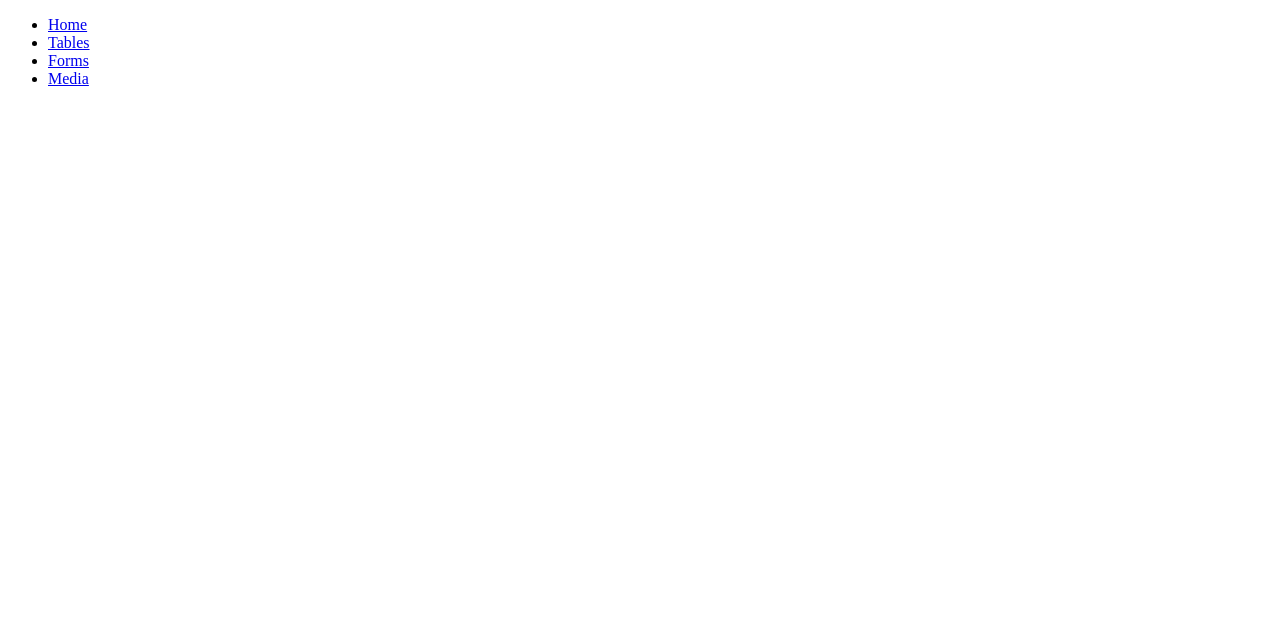
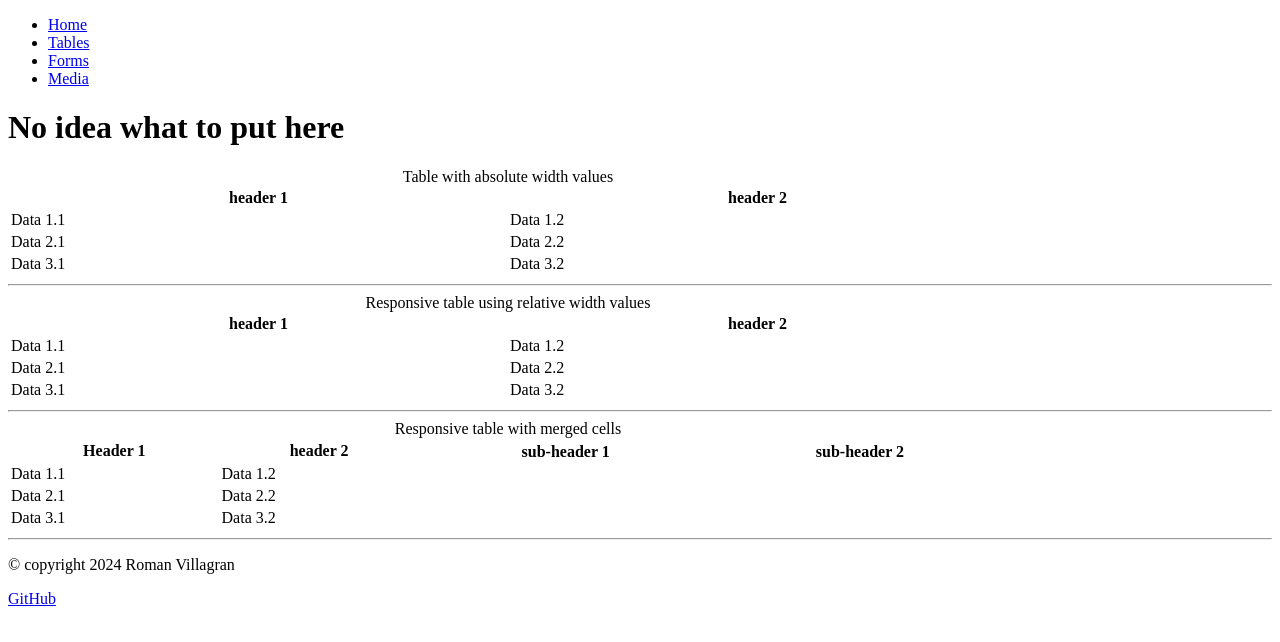
Before and after one commit to romanvillagran/somp001a-assignment4, a plain HTML site: page tables.html in a window 1280 px wide. Drawn offline with Linux system fonts and the light colour scheme.

Commit message:
added all the divs to tables

```diff
--- a/tables.html
+++ b/tables.html
@@ -16,13 +16,92 @@
             </ul>
 
         </nav>
-
+        <h1>No idea what to put here</h1>
     </header>
     <main>
-
+        <div id="table1">
+            <table style="width: 1000px">
+                <caption>Table with absolute width values</caption>
+                <thread>
+                    <tr>
+                        <th>header 1</th>
+                        <th>header 2</th>
+                    </tr>
+                </thread>
+                <tbody>
+                    <tr>
+                     <td>Data 1.1</td>
+                     <td>Data 1.2</td>
+                    </tr>
+                    <tr>
+                        <td>Data 2.1</td>
+                        <td>Data 2.2</td>
+                    </tr>
+                    <tr>
+                        <td>Data 3.1</td>
+                        <td>Data 3.2</td>
+                    </tr>
+                </tbody>
+            </table>
+        </div><hr>
+        <div id="tables2">
+            <table style="width: 1000px">
+                <caption>Responsive table using relative width values</caption>
+                <thread>
+                    <tr>
+                        <th>header 1</th>
+                        <th>header 2</th>
+                    </tr>
+                </thread>
+                <tbody>
+                    <tr>
+                     <td>Data 1.1</td>
+                     <td>Data 1.2</td>
+                    </tr>
+                    <tr>
+                        <td>Data 2.1</td>
+                        <td>Data 2.2</td>
+                    </tr>
+                    <tr>
+                        <td>Data 3.1</td>
+                        <td>Data 3.2</td>
+                    </tr>
+                </tbody>
+            </table>
+        </div><hr>
+        <div id="tables3">
+            <table style="width: 1000px">
+                <caption>Responsive table with merged cells</caption>
+                <thread>
+                    <tr>
+                        <th rowspan="2">Header 1</th>
+                        <th rowspan="2">header 2</th>
+                    </tr>
+                    <tr>
+                        <th>sub-header 1</th>
+                        <th>sub-header 2</th>
+                    </tr>
+                </thread>
+                <tbody>
+                    <tr>
+                     <td>Data 1.1</td>
+                     <td>Data 1.2</td>
+                    </tr>
+                    <tr>
+                        <td>Data 2.1</td>
+                        <td>Data 2.2</td>
+                    </tr>
+                    <tr>
+                        <td>Data 3.1</td>
+                        <td>Data 3.2</td>
+                    </tr>
+                </tbody>
+            </table>
+        </div><hr>
     </main>
     <footer>
-
+        <p>&copy; copyright 2024 Roman Villagran</p>
+        <a href="https://github.com/romanvillagran" target="_blank">GitHub</a>
     </footer>
 
 </body>
```
